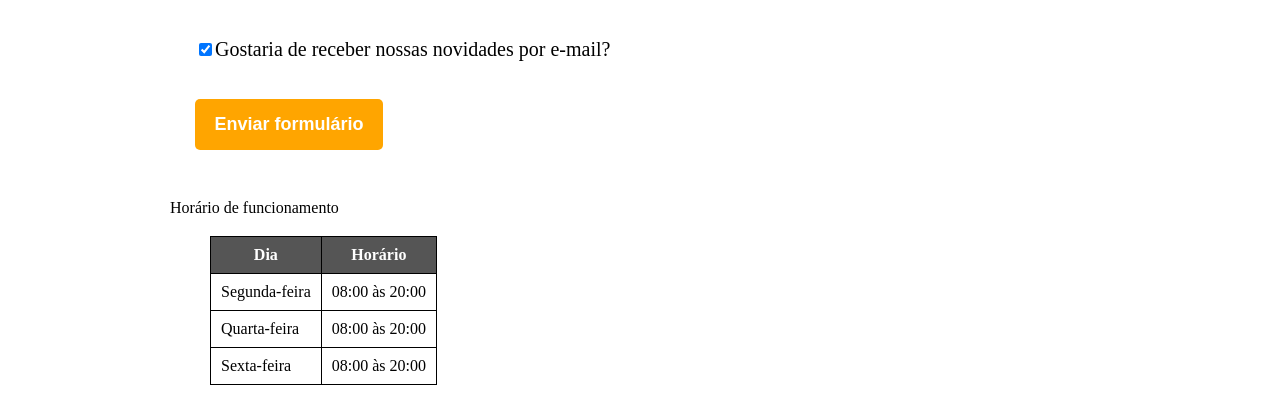
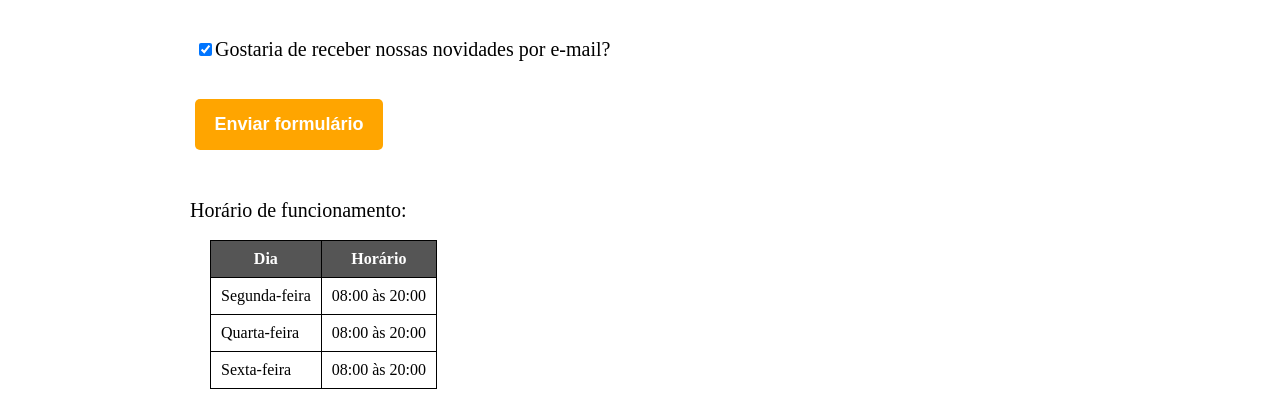
Before and after one commit to vanessalaureano/projeto-barbearia, a plain HTML site: page contato.html in a window 1280 px wide. Shown: the part 1022-1425 px from the top of the page. Drawn offline with Linux system fonts and the light colour scheme.

Commit message:
atualizei

```diff
--- a/contato.html
+++ b/contato.html
@@ -74,7 +74,7 @@
             </form>
         </div>
 
-        <h2>Horário de funcionamento</h2>
+        <h2>Horário de funcionamento:</h2>
 
         <table>
             <thead>
--- a/style.css
+++ b/style.css
@@ -136,6 +136,10 @@ form label, form legend {
     transform: scale(1.2);
 }
 
+h2 {
+    font-size: 20px;
+    margin: 20px;
+}
 table {
     margin: 20px 40px;
 }
```
